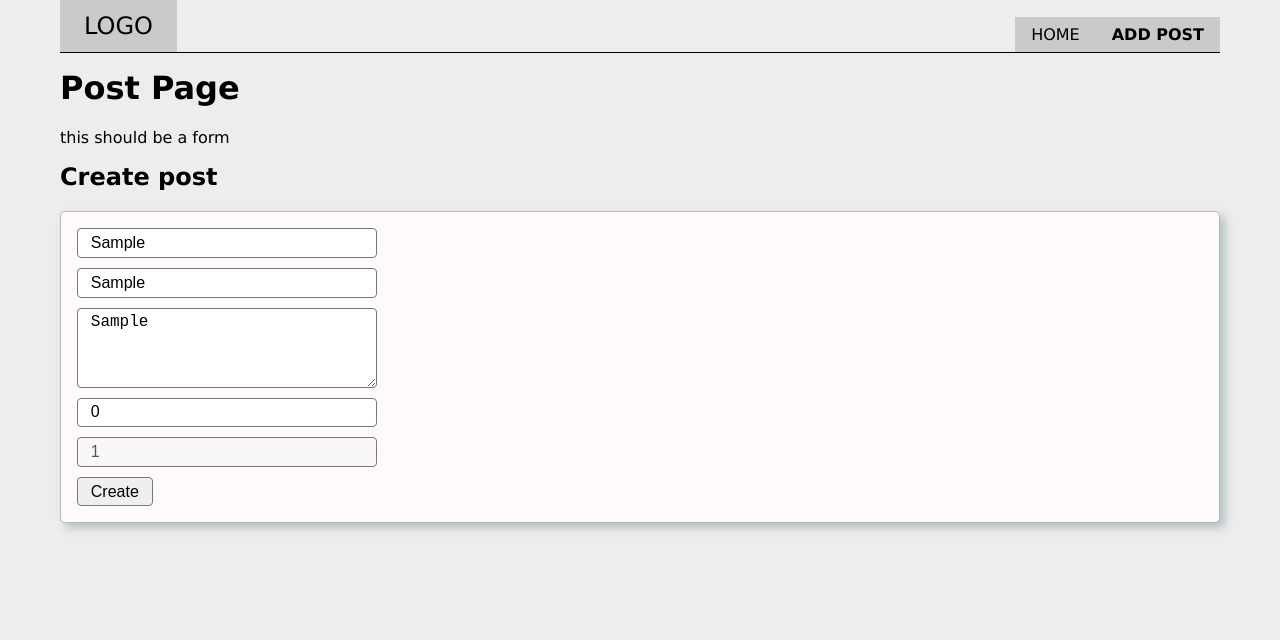
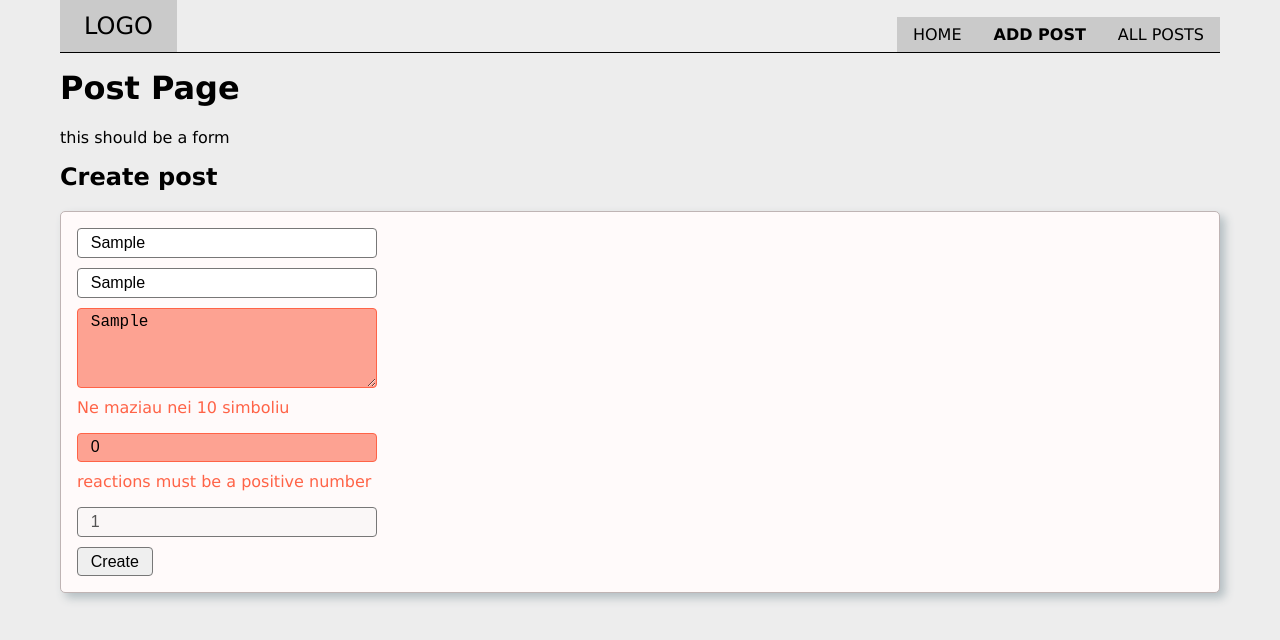
Before and after one commit to urtesala/14_react_formik_posts_be, a React (Vite) app: page /add-post in a window 1280 px wide. Both pictures are taken after typing "Sample", "Sample", "Sample" into the empty fields and a click on the button "Create". Shown: the top 640 px of the page. Built offline with nearby package versions, Linux system fonts and the light colour scheme.

Commit message:
form with yup and input errors

```diff
--- a/package.json
+++ b/package.json
@@ -12,7 +12,8 @@
     "formik": "^2.2.9",
     "react": "^18.2.0",
     "react-dom": "^18.2.0",
-    "react-router-dom": "^5.3.4"
+    "react-router-dom": "^5.3.4",
+    "yup": "^0.32.11"
   },
   "devDependencies": {
     "@types/react": "^18.0.24",
--- a/src/App.css
+++ b/src/App.css
@@ -20,3 +20,12 @@
 .nav-link.currentPage {
   font-weight: bold;
 }
+
+.inputErroMsg {
+  color: tomato;
+}
+.inputErrorField {
+  background-color: rgb(253, 162, 146);
+  border-color: tomato;
+  color: rgb(0, 0, 0);
+}
--- a/src/App.jsx
+++ b/src/App.jsx
@@ -3,12 +3,16 @@ import './App.css';
 import Header from './components/Header';
 import AddPostPage from './pages/AddPostPage';
 import HomePage from './pages/HomePage';
+
 import './reset.css';
 
 function App() {
   return (
     <div className='App container'>
-      <Header/>
+      <Header />
+      <Route path={'/post'}>
+
+      </Route>
       <Route path={'/add-post'}>
         <AddPostPage />
       </Route>
--- a/src/components/AddPostForm.jsx
+++ b/src/components/AddPostForm.jsx
@@ -1,4 +1,6 @@
 import { useFormik } from 'formik';
+import * as Yup from 'yup';
+import InputError from './InputError';
 
 function AddPostForm(props) {
   const formik = useFormik({
@@ -9,6 +11,25 @@ function AddPostForm(props) {
       reactions: 0,
       userId: 1,
     },
+    validationSchema: Yup.object().shape({
+      image: Yup.string()
+        .min(5, 'Ne maziau nei 5 simboliai')
+        .max(120)
+        .required('Privalomas laukas'),
+      title: Yup.string()
+        .min(4, 'Ne maziau nei 4 simboliai')
+        .max(20)
+        .required('Privalomas laukas'),
+      body: Yup.string()
+        .min(10, 'Ne maziau nei 10 simboliu')
+        .required('Privalomas laukas'),
+      reactions: Yup.number()
+        .positive()
+        .max(15)
+        .integer()
+        .required('Privalomas laukas'),
+      userId: Yup.number().positive().min(1).max(5),
+    }),
     onSubmit: (values) => {
       console.log('values ===', values);
     },
@@ -21,45 +42,85 @@ function AddPostForm(props) {
     "reactions" number 0
     */
   //   console.log('formik.values ===', formik.values);
+  //   console.log('formik.errors ===', formik.errors);
+  // console.log('formik.touched ===', formik.touched);
   return (
     <div>
       <h2>Create post</h2>
 
       <form onSubmit={formik.handleSubmit} className='card'>
         <input
+          className={
+            formik.touched.image && formik.errors.image ? 'inputErrorField' : ''
+          }
           onChange={formik.handleChange}
+          onBlur={formik.handleBlur}
           value={formik.values.image}
           type='text'
           placeholder='Image'
           name='image'
         />
+        <InputError error={formik.errors.image} touch={formik.touched.image} />
+        {/* sukurti InputError componenta kuris gaves props error, atvaizduos klaidos p taga */}
+        {/* pvz <InputError error={formik.errors.image} /> */}
         <input
+          className={
+            formik.touched.title && formik.errors.title ? 'inputErrorField' : ''
+          }
           onChange={formik.handleChange}
+          onBlur={formik.handleBlur}
           value={formik.values.title}
           type='text'
           placeholder='Title'
           name='title'
         />
+        {/* level2 error <InputError formik={formik} field={'title'} /> */}
+        <InputError error={formik.errors.title} touch={formik.touched.title} />
         <textarea
+          className={
+            formik.touched.body && formik.errors.body ? 'inputErrorField' : ''
+          }
           onChange={formik.handleChange}
+          onBlur={formik.handleBlur}
           value={formik.values.body}
           name='body'
           placeholder='Your text'
         ></textarea>
+        {formik.touched && formik.errors.body && (
+          <p className='inputErroMsg'>{formik.errors.body}</p>
+        )}
         <input
+          className={
+            formik.touched.reactions && formik.errors.reactions
+              ? 'inputErrorField'
+              : ''
+          }
           onChange={formik.handleChange}
+          onBlur={formik.handleBlur}
           value={formik.values.reactions}
           type='number'
           placeholder='Reactions'
           name='reactions'
         />
+        {formik.touched && formik.errors.reactions && (
+          <p className='inputErroMsg'>{formik.errors.reactions}</p>
+        )}
         <input
+          className={
+            formik.touched.userId && formik.errors.userId
+              ? 'inputErrorField'
+              : ''
+          }
           onChange={formik.handleChange}
+          onBlur={formik.handleBlur}
           value={formik.values.userId}
           type='number'
           name='userId'
           disabled
         />
+        {formik.touched && formik.errors.userId && (
+          <p className='inputErroMsg'>{formik.errors.userId}</p>
+        )}
         <button type='submit'>Create</button>
       </form>
     </div>
--- a/src/components/Header.jsx
+++ b/src/components/Header.jsx
@@ -22,6 +22,13 @@ function Header(props) {
         >
           Add post
         </NavLink>
+        <NavLink
+          className={'nav-link'}
+          to={'/posts'}
+          activeClassName='currentPage'
+        >
+          All Posts
+        </NavLink>
       </nav>
     </header>
   );
--- /dev/null
+++ b/src/components/InputError.jsx
@@ -0,0 +1,8 @@
+//  pvz <InputError error={formik.errors.image} />
+function InputError(props) {
+    // jei neturim klaidos tai nieko nerodom
+    if (!props.error || !props.touch) return null;
+
+    return <p className='inputErroMsg'>{props.error}</p>;
+  }
+  export default InputError;
```
Also changed, not shown: src/pages/PostsPage.jsx (added), 1 other file (tests, documents, lock files or other folders).
